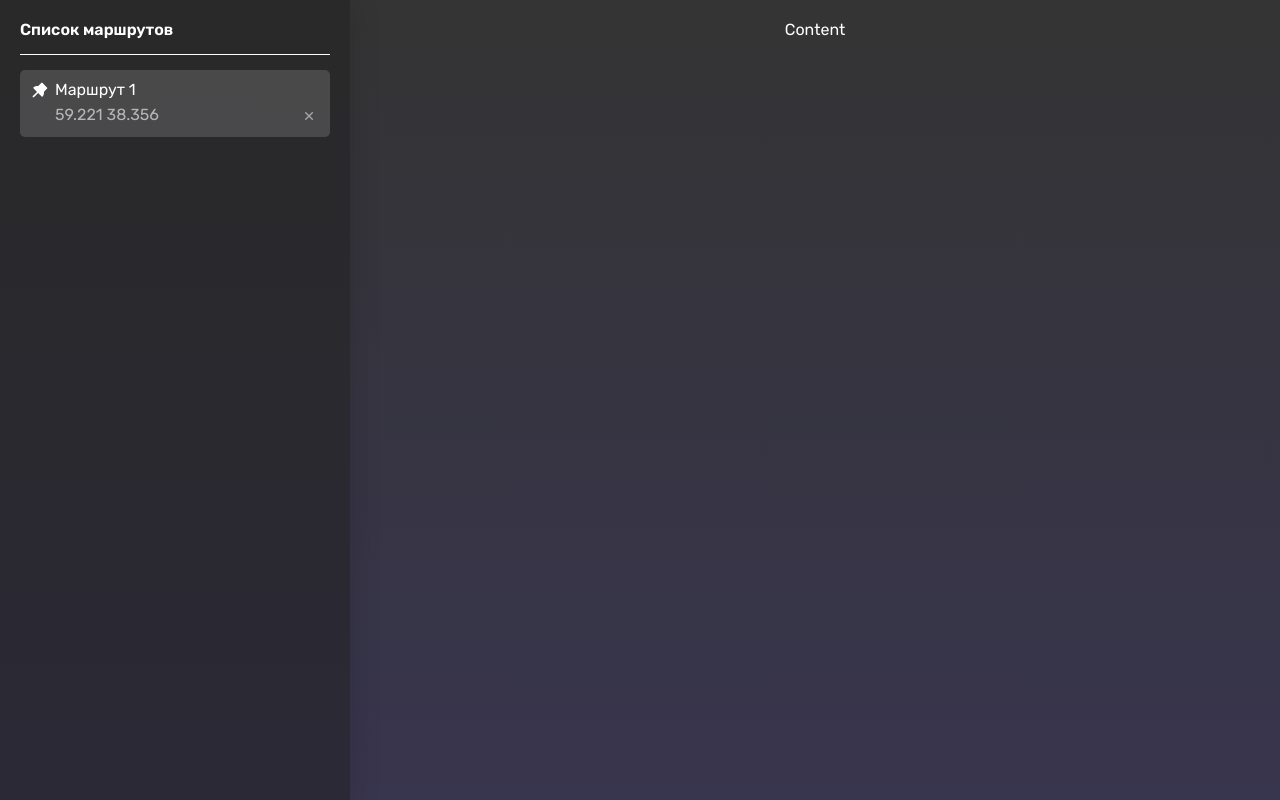
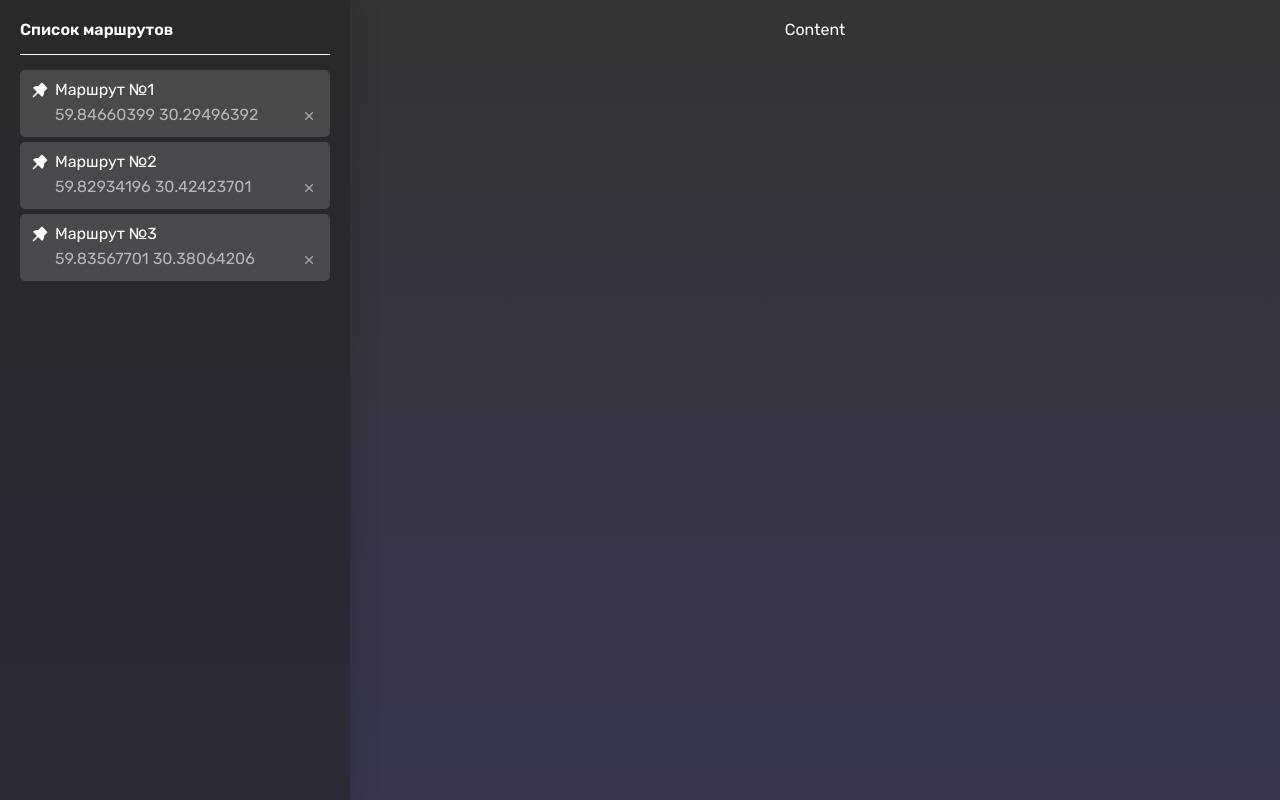
Before and after one commit to Ilyacnt/ils-online-test, a React (Create React App) app: page / in a window 1280 px wide. Built offline with nearby package versions, Linux system fonts and the light colour scheme.

Commit message:
CurrentRoute feature

```diff
--- a/src/store/routes/routesSlice.ts
+++ b/src/store/routes/routesSlice.ts
@@ -4,10 +4,12 @@ import uniqid from 'uniqid'
 import { Route } from './routes'
 
 export interface RoutesState {
+    currentRoute: string | null
     routes: Route[]
 }
 
 const initialState: RoutesState = {
+    currentRoute: null,
     routes: [
         {
             id: uniqid(),
@@ -70,11 +72,14 @@ export const routesSlice = createSlice({
     name: 'routes',
     initialState,
     reducers: {
-        remove: (state, action: PayloadAction<string>) => {
+        removeRoute: (state, action: PayloadAction<string>) => {
             state.routes = state.routes.filter((route) => route.id !== action.payload)
+        },
+        setCurrentRoute: (state, action: PayloadAction<string>) => {
+            state.currentRoute = action.payload
         },
     },
 })
 
-export const { remove } = routesSlice.actions
+export const { removeRoute, setCurrentRoute } = routesSlice.actions
 export const routesReducer = routesSlice.reducer
--- a/src/view/components/Item/Item.module.css
+++ b/src/view/components/Item/Item.module.css
@@ -34,5 +34,5 @@
 }
 
 .Selected {
-    border: 2px solid var(--primary-color);
+    outline: 2px solid var(--primary-color);
 }
--- a/src/view/components/Item/Item.tsx
+++ b/src/view/components/Item/Item.tsx
@@ -1,23 +1,34 @@
 import styles from './Item.module.css'
+import cn from 'classnames'
 import { ReactComponent as PinIcon } from '../../assets/pin.svg'
 import { ReactComponent as DeleteIcon } from '../../assets/delete-cross.svg'
 import MicroButton from '../../ui/MicroButton/MicroButton'
+import { useTypedDispatch, useTypedSelector } from '../../../store/hooks'
+import { removeRoute, setCurrentRoute } from '../../../store/routes/routesSlice'
 
 interface ItemProps {
+    id: string
     name: string
     body: string
+    // onClick: (event: React.MouseEvent<HTMLElement>) => void
 }
 
-const Item = ({ name, body }: ItemProps) => {
+const Item = ({ id, name, body }: ItemProps): JSX.Element => {
+    const { currentRoute } = useTypedSelector((state) => state.routes)
+    const dispatch = useTypedDispatch()
+
     return (
-        <div className={styles.Item}>
+        <div
+            className={cn(styles.Item, { [styles.Selected]: currentRoute === id })}
+            onClick={() => dispatch(setCurrentRoute(id))}
+        >
             <div className={styles.Head}>
                 <PinIcon />
                 <span>{name}</span>
             </div>
             <div className={styles.Body}>
                 <span>{body}</span>
-                <MicroButton>
+                <MicroButton onClick={() => dispatch(removeRoute(id))}>
                     <DeleteIcon />
                 </MicroButton>
             </div>
--- a/src/view/components/ItemList/ItemList.tsx
+++ b/src/view/components/ItemList/ItemList.tsx
@@ -1,10 +1,20 @@
+import { useTypedSelector } from '../../../store/hooks'
 import Item from '../Item/Item'
 import styles from './ItemList.module.css'
 
-const ItemList = () => {
+const ItemList = (): JSX.Element => {
+    const { routes } = useTypedSelector((store) => store.routes)
+
     return (
         <div className={styles.ItemList}>
-            <Item name="Маршрут 1" body="59.221 38.356" />
+            {routes.map((route) => (
+                <Item
+                    key={route.id}
+                    id={route.id}
+                    name={route.name}
+                    body={`${route.points[0].lat} ${route.points[0].lng}`}
+                />
+            ))}
         </div>
     )
 }
```
